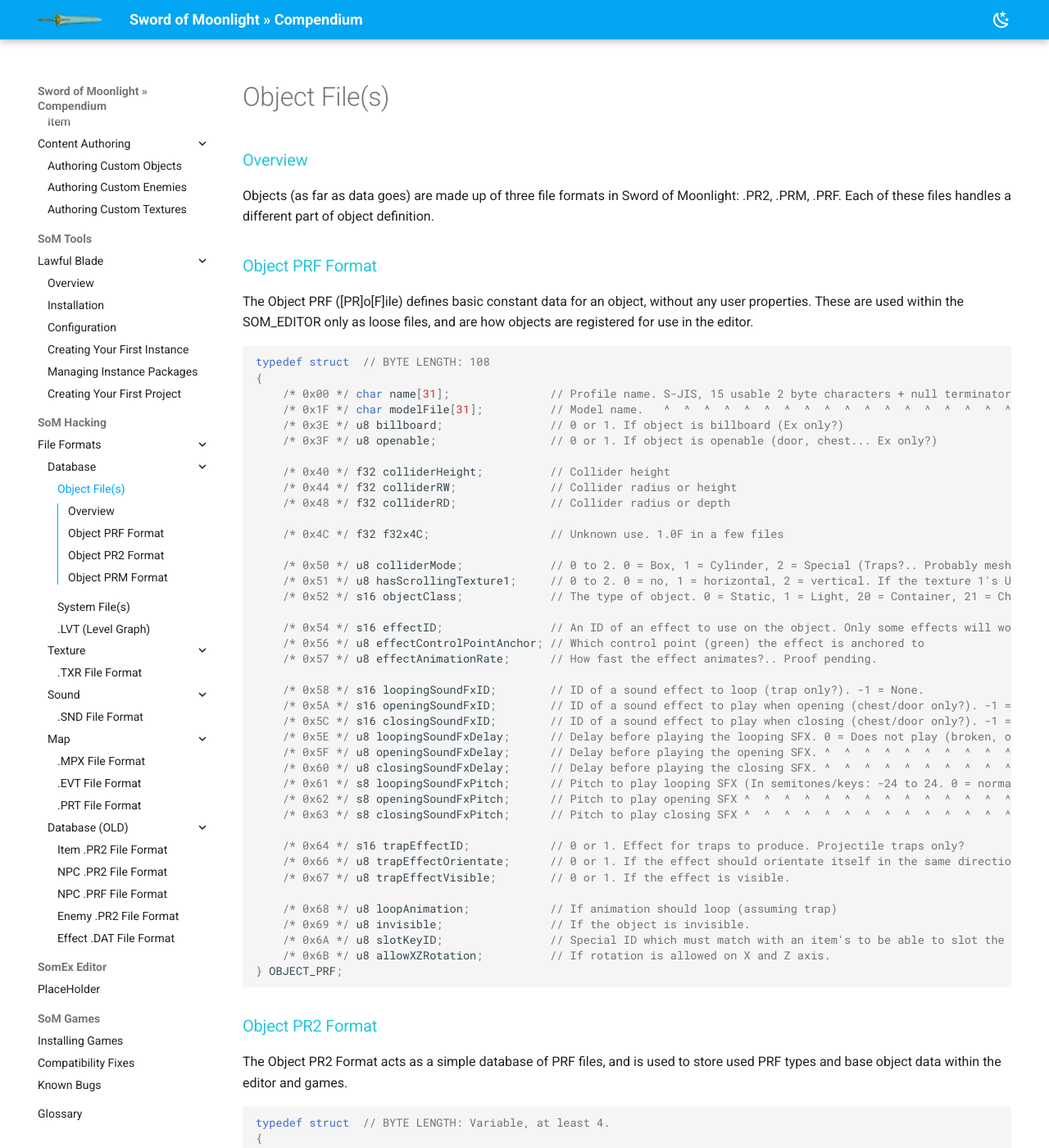
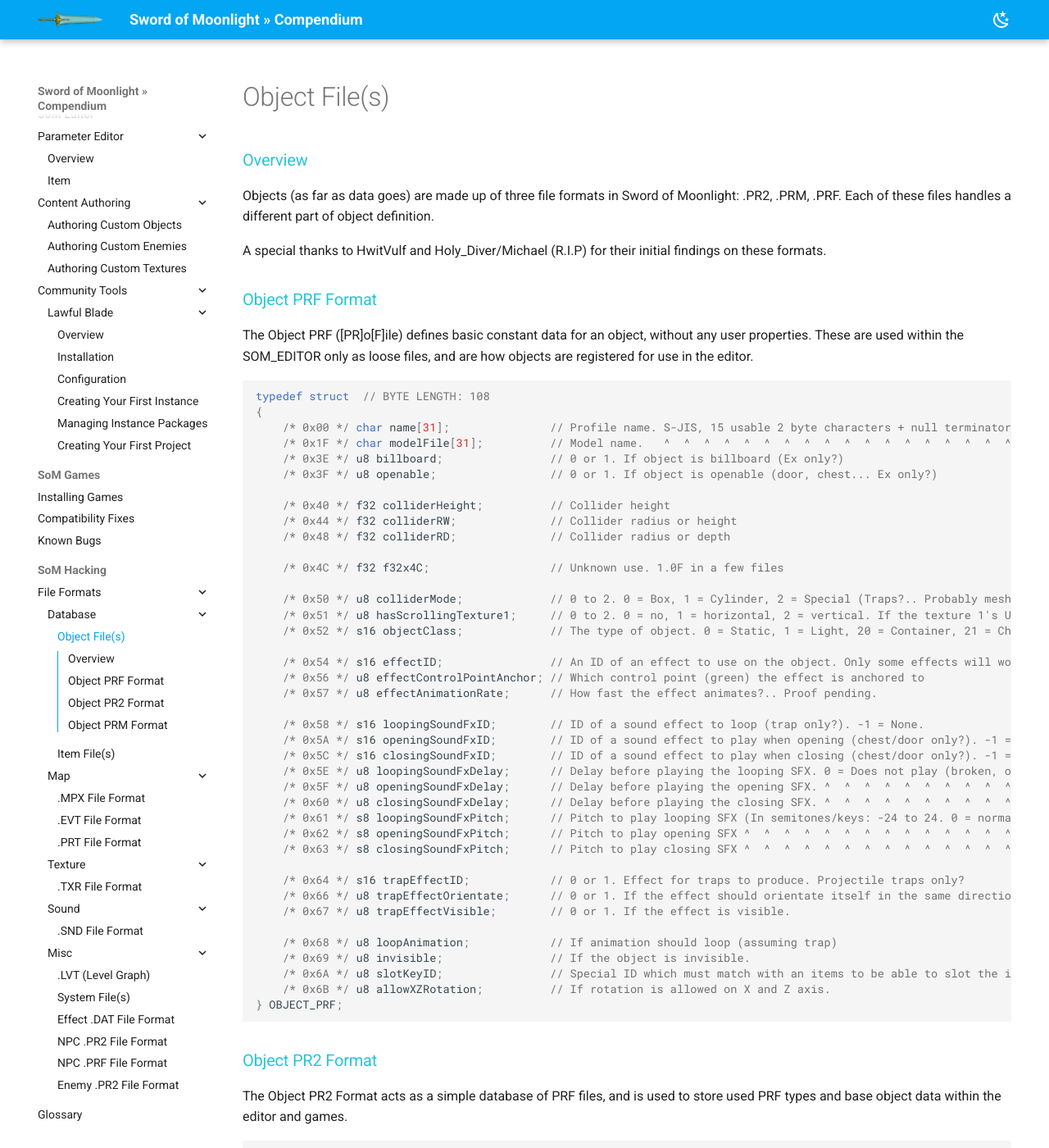
Before and after one commit to Sword-of-Moonlight/docs-of-moonlight, an MkDocs documentation site: the page built from source/docs/editor/ff/param-object-file-formats.md, in a window 1280 px wide and 1400 px high. Shown: the whole window at 82% size. Built offline with MkDocs 1.6.1 and Material for MkDocs 9.7.7, drawn with Linux system fonts in a browser that asks for light colours; some of the changed text lies outside the part shown.

Commit message:
Item PRF/PR2 documentation, a little reorganising

````diff
--- a/source/docs/editor/ff/param-object-file-formats.md
+++ b/source/docs/editor/ff/param-object-file-formats.md
@@ -1,5 +1,7 @@
 ### Overview
 Objects (as far as data goes) are made up of three file formats in Sword of Moonlight: .PR2, .PRM, .PRF.  Each of these files handles a different part of object definition.
+
+A special thanks to HwitVulf and Holy_Diver/Michael (R.I.P) for their initial findings on these formats.
 
 ### Object PRF Format
 The Object PRF (\[PR\]o\[F\]ile) defines basic constant data for an object, without any user properties.  These are used within the SOM_EDITOR only as loose files, and are how objects are registered for use in the editor.
@@ -42,7 +44,7 @@ typedef struct  // BYTE LENGTH: 108
 
     /* 0x68 */ u8 loopAnimation;            // If animation should loop (assuming trap)
     /* 0x69 */ u8 invisible;                // If the object is invisible.
-    /* 0x6A */ u8 slotKeyID;                // Special ID which must match with an item's to be able to slot the item into the object
+    /* 0x6A */ u8 slotKeyID;                // Special ID which must match with an items to be able to slot the item into the object. See Item PRF.
     /* 0x6B */ u8 allowXZRotation;          // If rotation is allowed on X and Z axis.
 } OBJECT_PRF;
 ```
--- a/source/mkdocs.yml
+++ b/source/mkdocs.yml
@@ -15,42 +15,38 @@ nav:
       - Authoring Custom Objects: editor/contentauthoring/auth-object.md
       - Authoring Custom Enemies: editor/contentauthoring/auth-enemy.md
       - Authoring Custom Textures: editor/contentauthoring/auth-texture.md
-  - SoM Tools:
-    - Lawful Blade:
-      - Overview: lawfulblade/lawful-brief.md
-      - Installation: lawfulblade/lawful-install.md
-      - Configuration: lawfulblade/lawful-preference.md
-      - Creating Your First Instance: lawfulblade/lawful-create-instance.md
-      - Managing Instance Packages: lawfulblade/lawful-instance-packages.md
-      - Creating Your First Project: lawfulblade/lawful-create-project.md
+    - Community Tools:
+      - Lawful Blade:
+        - Overview: lawfulblade/lawful-brief.md
+        - Installation: lawfulblade/lawful-install.md
+        - Configuration: lawfulblade/lawful-preference.md
+        - Creating Your First Instance: lawfulblade/lawful-create-instance.md
+        - Managing Instance Packages: lawfulblade/lawful-instance-packages.md
+        - Creating Your First Project: lawfulblade/lawful-create-project.md
+  - SoM Games:
+    - Installing Games: game/install-games.md
+    - Compatibility Fixes: game/comp-games.md
+    - Known Bugs: game/bugs-games.md
   - SoM Hacking:
     - File Formats:
       - Database:
         - Object File(s): editor/ff/param-object-file-formats.md
-        - System File(s): editor/ff/param-system-file-formats.md
-        - .LVT (Level Graph): editor/ff/lvt-file-format.md
+        - Item File(s): editor/ff/param-item-file-formats.md
+      - Map:
+        - .MPX File Format: editor/ff/map-mpx-file-format.md
+        - .EVT File Format: editor/ff/map-evt-file-format.md
+        - .PRT File Format: editor/ff/map-prt-file-format.md
       - Texture:
         - .TXR File Format: editor/ff/txr-file-format.md
       - Sound:
         - .SND File Format: editor/ff/snd-file-format.md
-      - Map:
-        - .MPX File Format: editor/ff/map-mpx-file-format.md
-        - .EVT File Format: editor/ff/map-evt-file-format.md
-        - .PRT File Format: editor/ff/map-prt-file-format.md
-      - Database (OLD):
-        - Item .PR2 File Format: editor/ff/pr2-item-file-format.md
+      - Misc:
+        - .LVT (Level Graph): editor/ff/lvt-file-format.md
+        - System File(s): editor/ff/param-system-file-formats.md
+        - Effect .DAT File Format: editor/ff/dat-sfx-file-format.md
         - NPC .PR2 File Format: editor/ff/pr2-npc-file-format.md
         - NPC .PRF File Format: editor/ff/prf-npc-file-format.md
         - Enemy .PR2 File Format: editor/ff/pr2-enemy-file-format.md
-        - Effect .DAT File Format: editor/ff/dat-sfx-file-format.md
-  - SomEx Editor:
-    - PlaceHolder: editorex/placeholder.md
-  - SoM Games:
-    - Installing Games: game/install-games.md
-    - Compatibility Fixes: game/comp-games.md
-    - Known Bugs: game/bugs-games.md
-
-
   - Glossary: glossary.md
 extra:
   generator: true
````
Also changed, not shown: source/docs/editor/ff/map-evt-file-format.md (+1 -1 lines), source/docs/editor/ff/param-item-file-formats.md (added, +72 -0 lines), source/docs/editor/ff/pr2-item-file-format.md (deleted, +0 -26 lines), source/docs/editorex/placeholder.md (deleted, +0 -1 lines), source/docs/glossary.md (+2 -0 lines).
